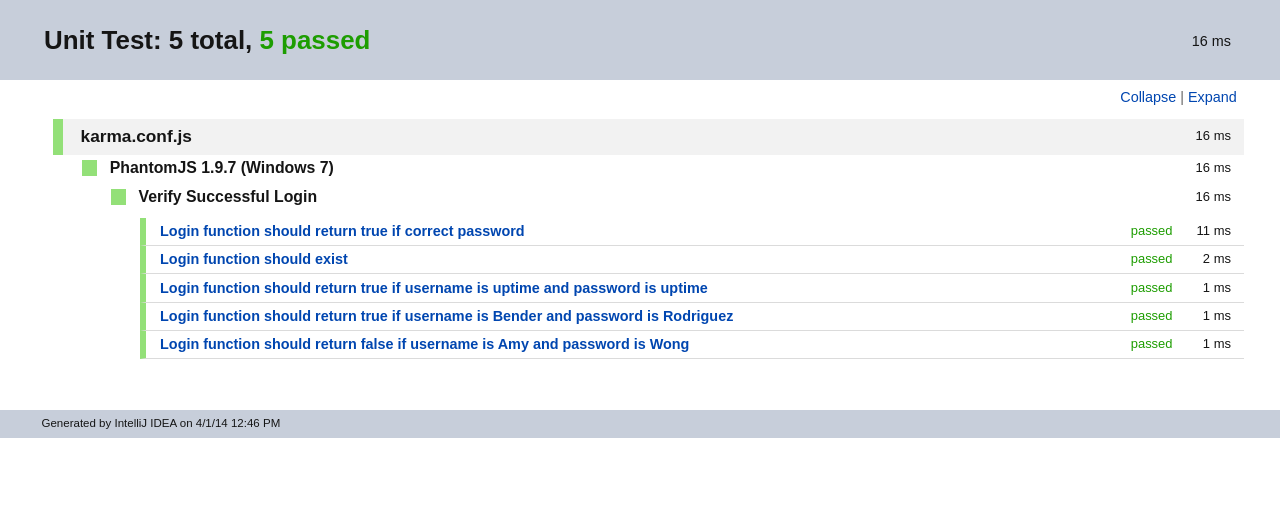
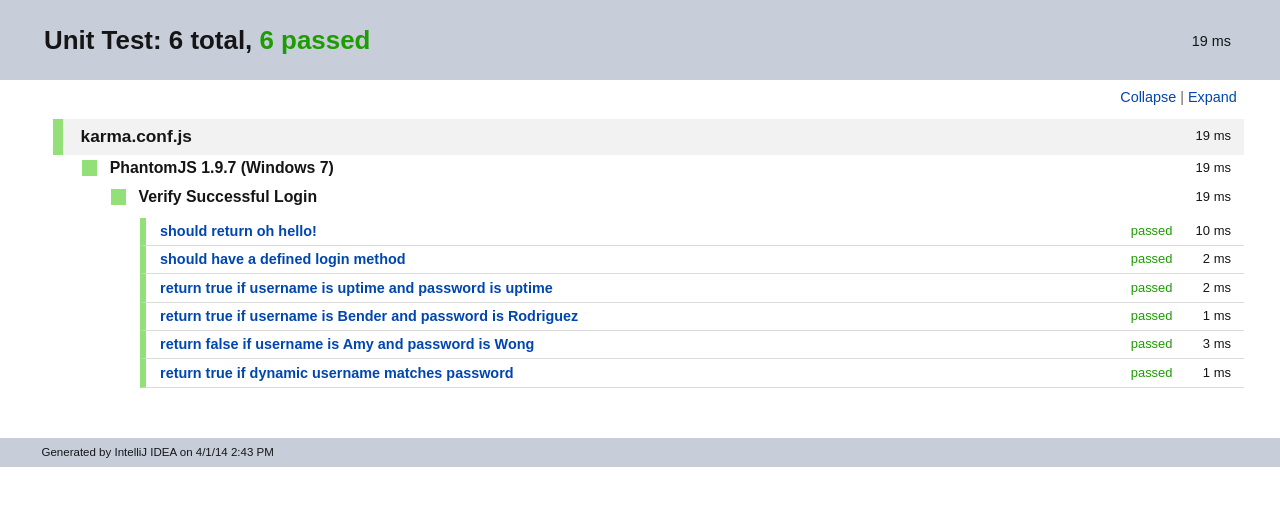
Before and after one commit to codebend3r/AngularTest, a website: page Test Results - Unit_Test.html in a window 1280 px wide. Drawn offline with Linux system fonts and the light colour scheme.

```diff
--- a/Test Results - Unit_Test.html
+++ b/Test Results - Unit_Test.html
@@ -572,8 +572,8 @@
 <body>
 <div id="container">
 <div id="header">
-<div class="time">16 ms</div>
-<h1>Unit Test: <strong><span class="total">5 total, </span><span class="passed">5 passed</span></strong>
+<div class="time">19 ms</div>
+<h1>Unit Test: <strong><span class="total">6 total, </span><span class="passed">6 passed</span></strong>
 </h1>
 <div id="treecontrol">
 <ul>
@@ -591,43 +591,48 @@
 <ul id="tree">
 <li xmlns="" class="level top open">
 <span><em class="time">
-<div class="time">16 ms</div>
+<div class="time">19 ms</div>
 </em>karma.conf.js</span>
 <ul>
 <li class="level suite open">
 <span><em class="time">
-<div class="time">16 ms</div>
+<div class="time">19 ms</div>
 </em>PhantomJS 1.9.7 (Windows 7)</span>
 <ul>
 <li class="level suite open">
 <span><em class="time">
-<div class="time">16 ms</div>
+<div class="time">19 ms</div>
 </em>Verify Successful Login</span>
 <ul>
 <li class="level test">
 <span><em class="time">
-<div class="time">11 ms</div>
-</em><em class="status">passed</em>Login function should return true if correct password</span>
+<div class="time">10 ms</div>
+</em><em class="status">passed</em>should return oh hello!</span>
 </li>
 <li class="level test">
 <span><em class="time">
 <div class="time">2 ms</div>
-</em><em class="status">passed</em>Login function should exist</span>
+</em><em class="status">passed</em>should have a defined login method</span>
+</li>
+<li class="level test">
+<span><em class="time">
+<div class="time">2 ms</div>
+</em><em class="status">passed</em>return true if username is uptime and password is uptime</span>
 </li>
 <li class="level test">
 <span><em class="time">
 <div class="time">1 ms</div>
-</em><em class="status">passed</em>Login function should return true if username is uptime and password is uptime</span>
+</em><em class="status">passed</em>return true if username is Bender and password is Rodriguez</span>
+</li>
+<li class="level test">
+<span><em class="time">
+<div class="time">3 ms</div>
+</em><em class="status">passed</em>return false if username is Amy and password is Wong</span>
 </li>
 <li class="level test">
 <span><em class="time">
 <div class="time">1 ms</div>
-</em><em class="status">passed</em>Login function should return true if username is Bender and password is Rodriguez</span>
-</li>
-<li class="level test">
-<span><em class="time">
-<div class="time">1 ms</div>
-</em><em class="status">passed</em>Login function should return false if username is Amy and password is Wong</span>
+</em><em class="status">passed</em>return true if dynamic username matches password</span>
 </li>
 </ul>
 </li>
@@ -639,7 +644,7 @@
 </div>
 </div>
 <div id="footer">
-<p>Generated by IntelliJ IDEA on 4/1/14 12:46 PM</p>
+<p>Generated by IntelliJ IDEA on 4/1/14 2:43 PM</p>
 </div>
 </body>
 </html>
```
Also changed, not shown: 1 other file.
